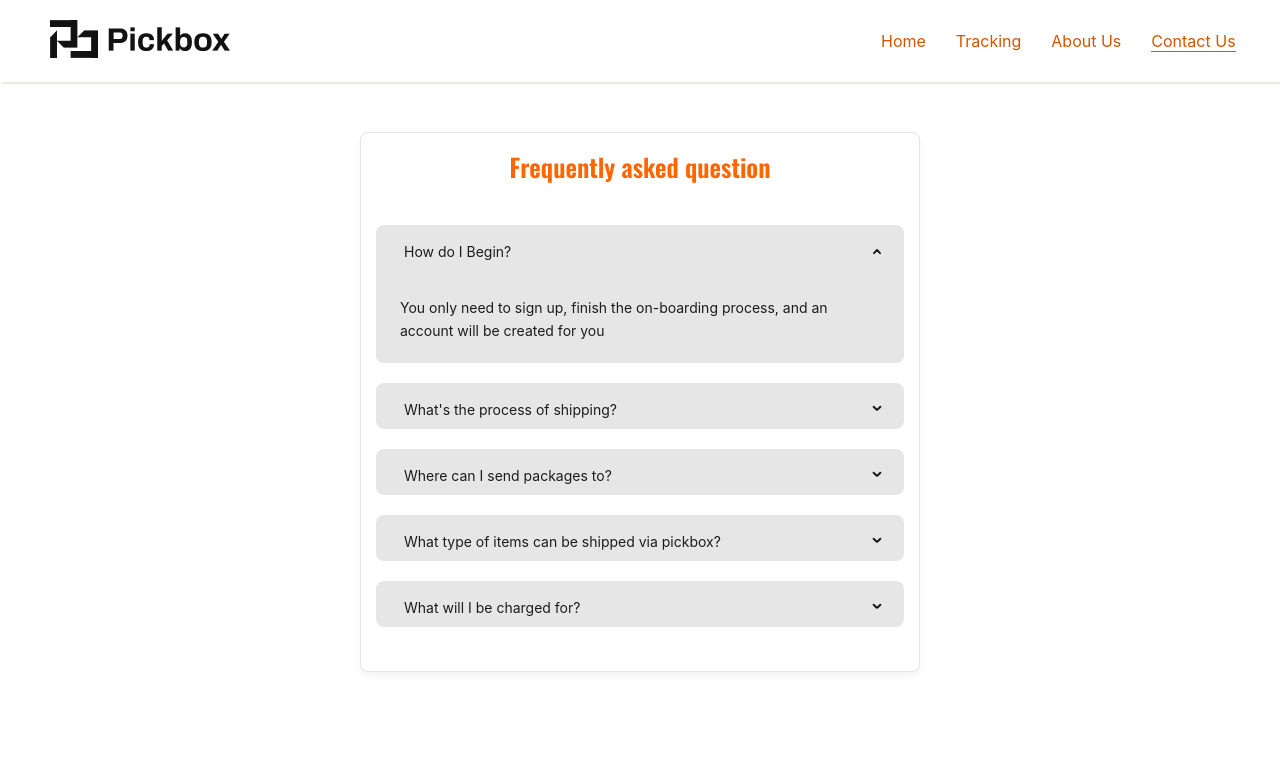
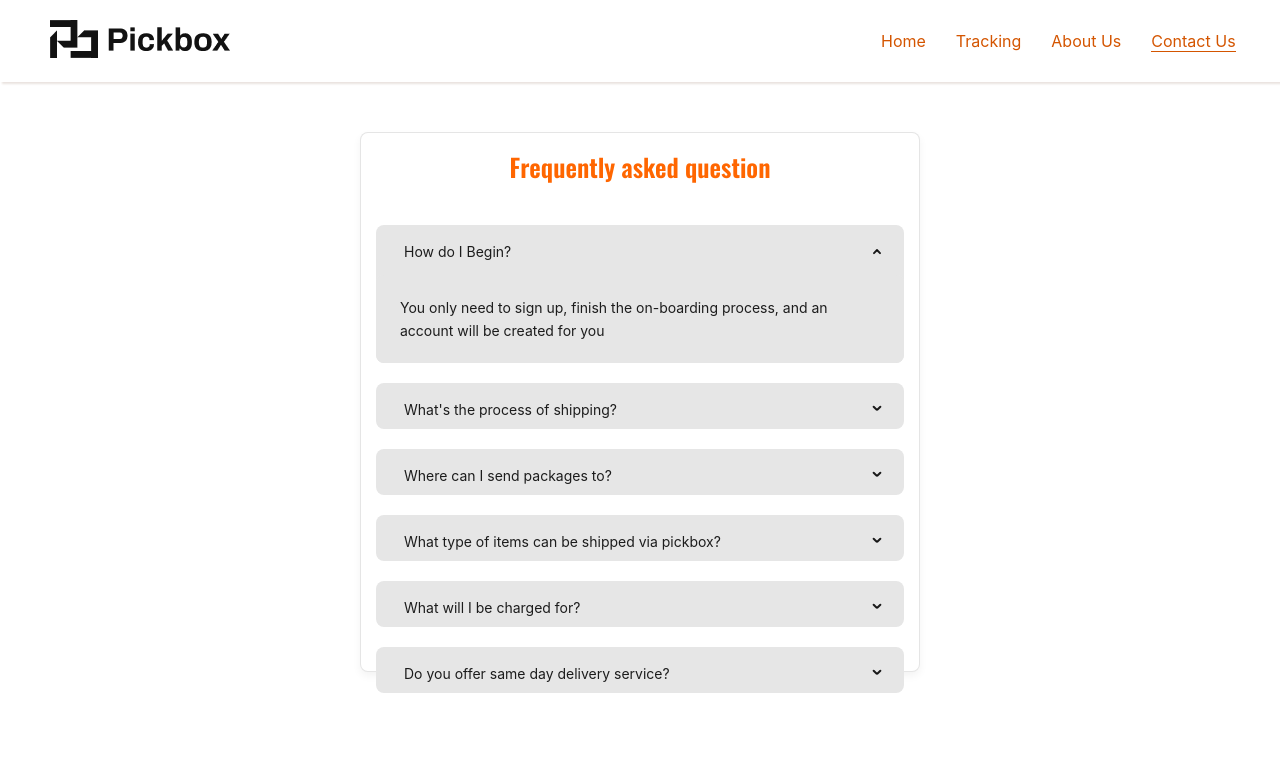
Before and after one commit to Pickbox-Project/Pickbox-frontend, a React (Create React App) app: page /contactus in a window 1280 px wide. Shown: the top 760 px of the page. Built offline with nearby package versions, Linux system fonts and the light colour scheme.

Commit message:
Editing the Faq Component

```diff
--- a/src/Components/Faqs/Faqs.jsx
+++ b/src/Components/Faqs/Faqs.jsx
@@ -44,8 +44,14 @@ const items = [
       "5"
     ),
   ]),
+  getItem("Do you offer same day delivery service? ", "sub6", [
+    getItem(
+      "Our delivery time frame spans 12-48 hours after we have received your goods.",
+      "6"
+    ),
+  ]),
 ];
-const rootSubmenuKeys = ["sub1", "sub2", "sub3", "sub4", "sub5"];
+const rootSubmenuKeys = ["sub1", "sub2", "sub3", "sub4", "sub5", "sub6"];
 const Faqs = () => {
   const [openKeys, setOpenKeys] = useState(["sub1"]);
   const onOpenChange = (keys) => {
```
